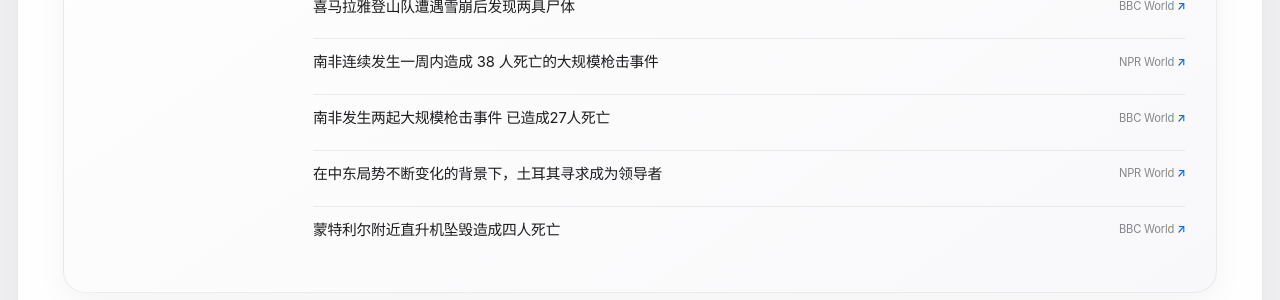
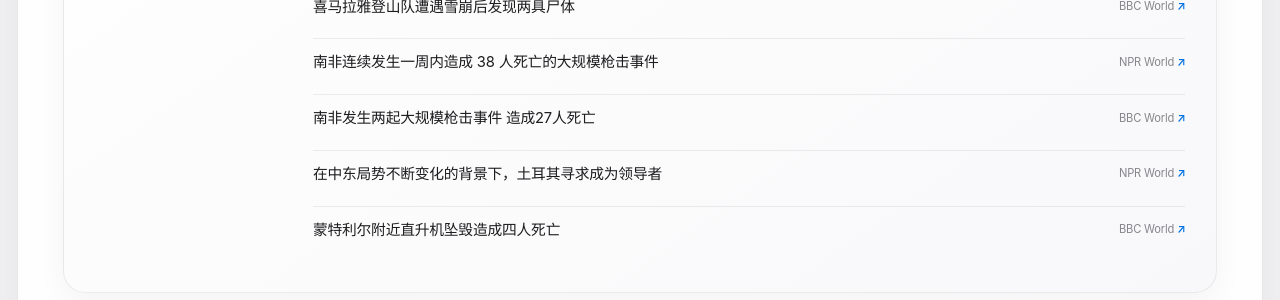
Before and after one commit to HaoxiangLuo/HaoxiangLuo.github.io, a Jekyll site: the page built from _pages/daily-news-zh.html, in a window 1280 px wide and 900 px high, scrolled down 520 px. Shown: the part 151-451 px from the top of the window. Built offline with Jekyll 4.4.1, drawn with Linux system fonts in a browser that asks for light colours; a style sheet for code colours, icons or effects is not loaded.

Commit message:
Update daily news 2026-09-28

```diff
--- a/_data/daily_news.json
+++ b/_data/daily_news.json
@@ -1,5 +1,5 @@
 {
-  "updated_at": "2026-09-28T09:25:25+08:00",
+  "updated_at": "2026-09-28T10:26:06+08:00",
   "days": [
     {
       "date": "2026-09-28",
@@ -44,7 +44,7 @@
           "title": "Two mass shootings in South Africa leave 27 dead",
           "source": "BBC World",
           "url": "https://www.bbc.co.uk/news/articles/ck5ywnp075d1o?at_medium=RSS&at_campaign=rss",
-          "title_zh": "南非发生两起大规模枪击事件 已造成27人死亡"
+          "title_zh": "南非发生两起大规模枪击事件 造成27人死亡"
         },
         {
           "title": "Amid changing dynamics in the Middle East, Turkey seeks to emerge as a leader",
```
